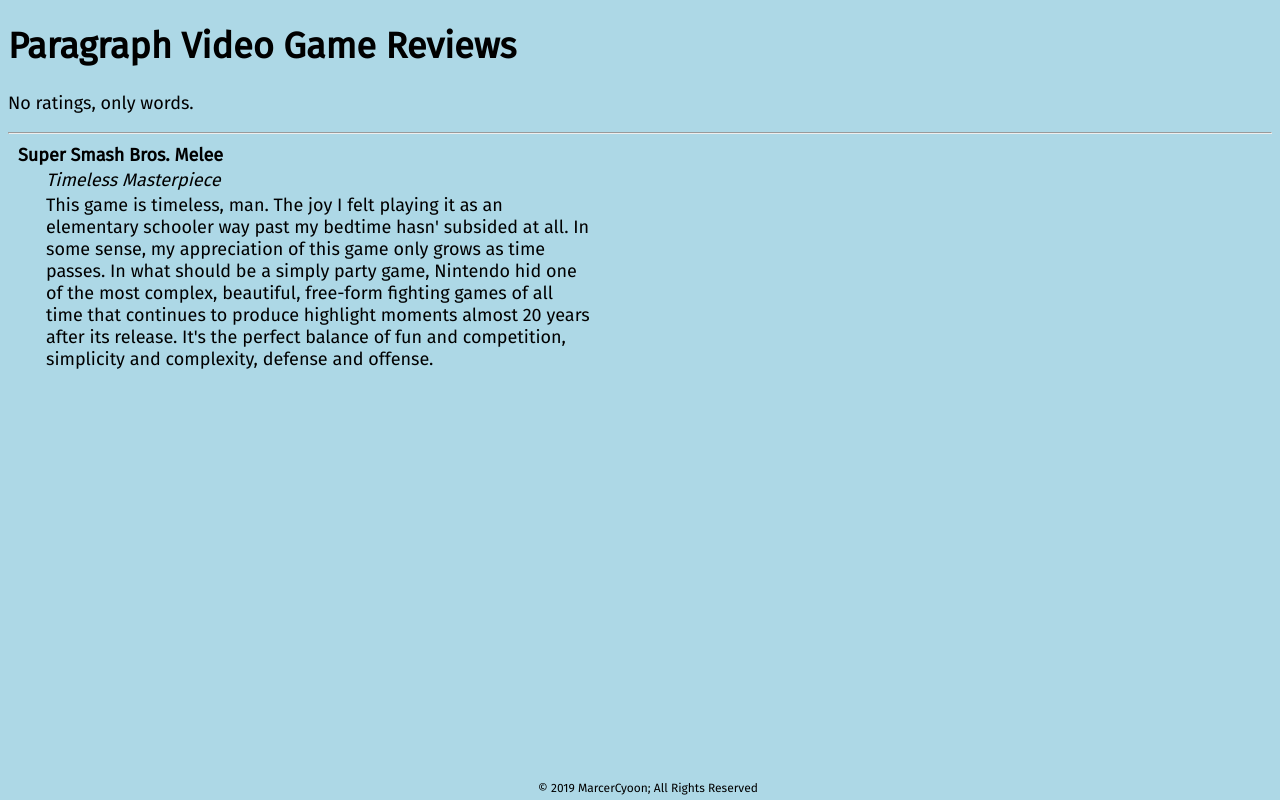
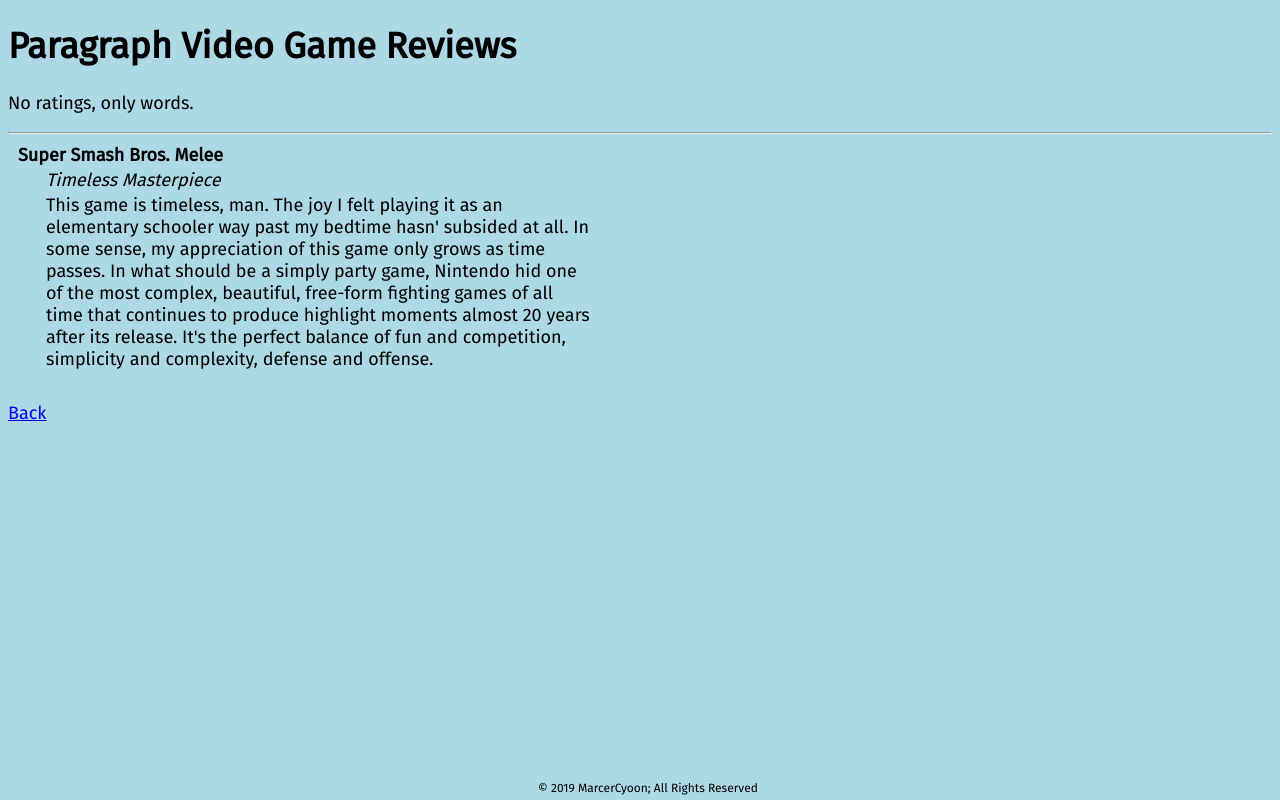
Before and after one commit to MarcerCyoon/the-realm, a plain HTML site: page vgreview.html in a window 1280 px wide. Drawn offline with Linux system fonts and the light colour scheme.

Commit message:
Added Back Button to page

```diff
--- a/vgreview.html
+++ b/vgreview.html
@@ -22,6 +22,8 @@
   </div>
 
   <br>
+  <a href="..\entertainment.html"> Back </a>
+  <br>
 
   <div class="footer"> © 2019 MarcerCyoon; All Rights Reserved</div>
 </body>
```
